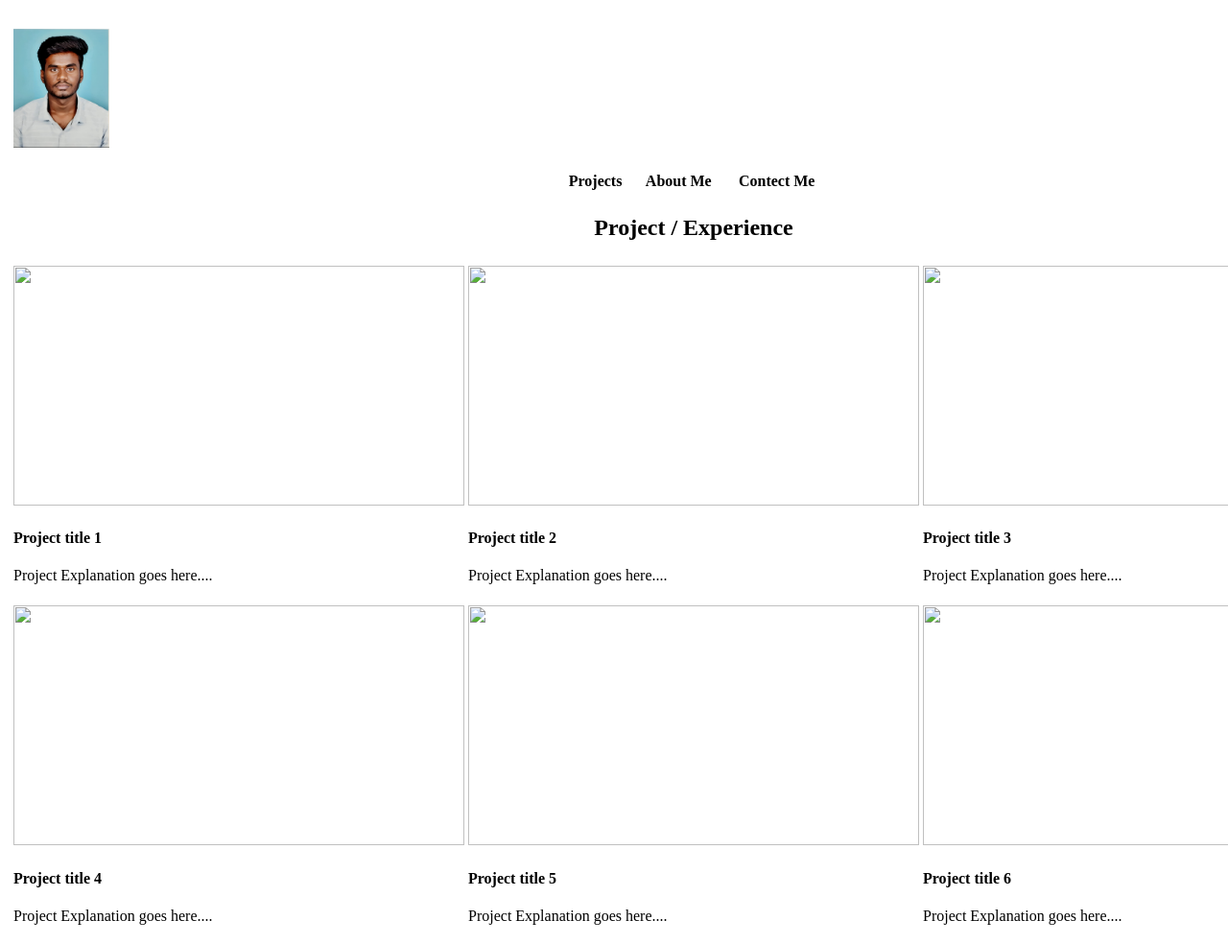
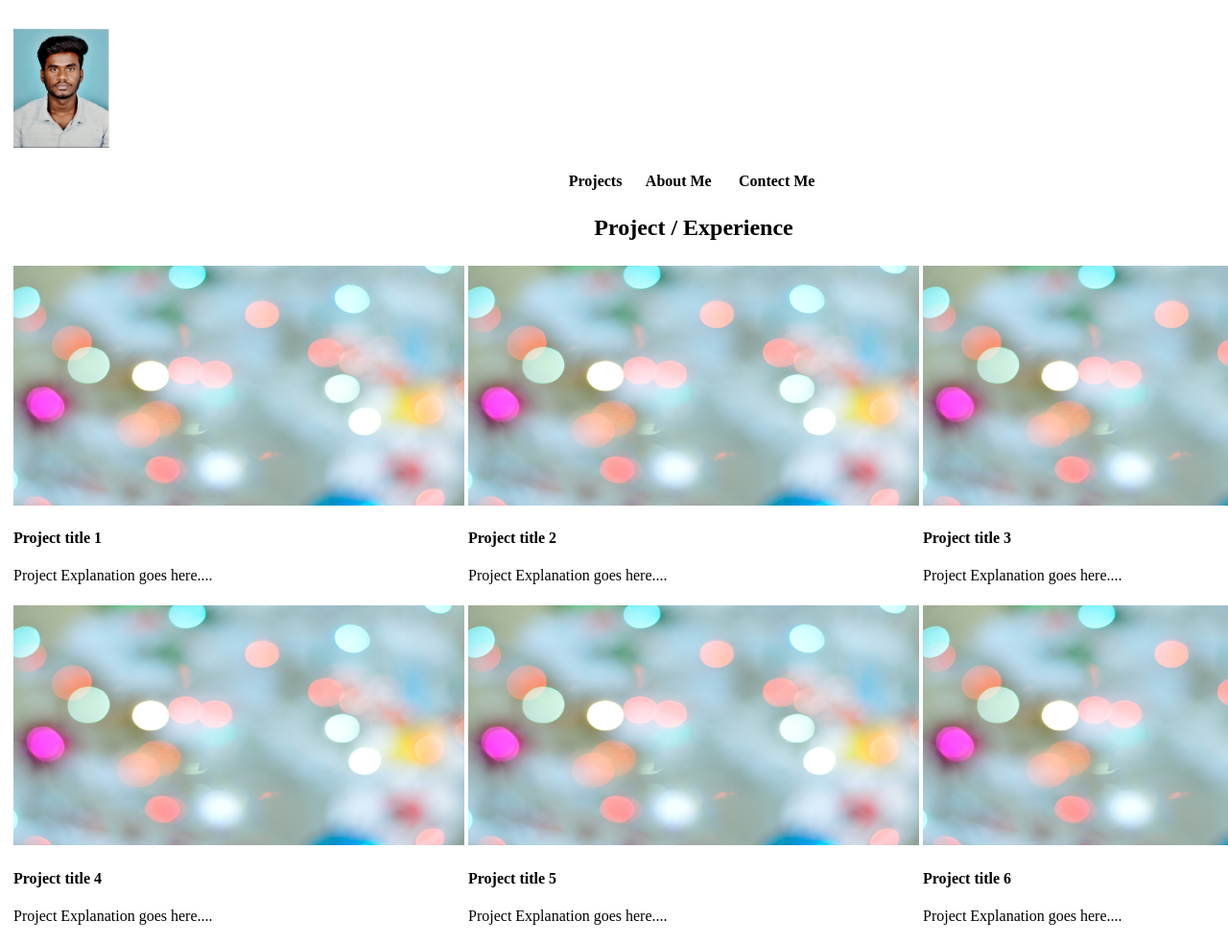
Before and after one commit to 22002102/Personal-Portfolio, a plain HTML site: page index.html in a window 1280 px wide. Shown: the top 984 px of the page at 96% size. Drawn offline with Linux system fonts and the light colour scheme.

Commit message:
second commit

```diff
--- a/index.html
+++ b/index.html
@@ -45,18 +45,18 @@
 
                     <table width="100%"  align="center">
                         <tr >
-                            <td><img src="images/bo-eh-1916807_1280.jpg" width="470" height="250"><h4>Project title 1</h4><p>Project Explanation goes here....</p></td>
-                            <td><img src="images/bo-eh-1916807_1280.jpg" width="470" height="250"><h4>Project title 2</h4><p>Project Explanation goes here....</p></td>
-                            <td><img src="images/bo-eh-1916807_1280.jpg" width="470" height="250"><h4>Project title 3</h4><p>Project Explanation goes here....</p></td>
+                            <td><img src="images/bokeh-1916807_1280.jpg" width="470" height="250"><h4>Project title 1</h4><p>Project Explanation goes here....</p></td>
+                            <td><img src="images/bokeh-1916807_1280.jpg" width="470" height="250"><h4>Project title 2</h4><p>Project Explanation goes here....</p></td>
+                            <td><img src="images/bokeh-1916807_1280.jpg" width="470" height="250"><h4>Project title 3</h4><p>Project Explanation goes here....</p></td>
                         </tr>
                     </table>
 
 
                     <table width="100%" >
                         <tr>
-                            <td><img src="images/bo-eh-1916807_1280.jpg" width="470" height="250"><h4>Project title 4</h4><p>Project Explanation goes here....</p></td>
-                            <td><img src="images/bo-eh-1916807_1280.jpg" width="470" height="250"><h4>Project title 5</h4><p>Project Explanation goes here....</p></td>
-                            <td><img src="images/bo-eh-1916807_1280.jpg" width="470" height="250"><h4>Project title 6</h4><p>Project Explanation goes here....</p></td>
+                            <td><img src="images/bokeh-1916807_1280.jpg" width="470" height="250"><h4>Project title 4</h4><p>Project Explanation goes here....</p></td>
+                            <td><img src="images/bokeh-1916807_1280.jpg" width="470" height="250"><h4>Project title 5</h4><p>Project Explanation goes here....</p></td>
+                            <td><img src="images/bokeh-1916807_1280.jpg" width="470" height="250"><h4>Project title 6</h4><p>Project Explanation goes here....</p></td>
                         </tr>
                     </table>
 
```
